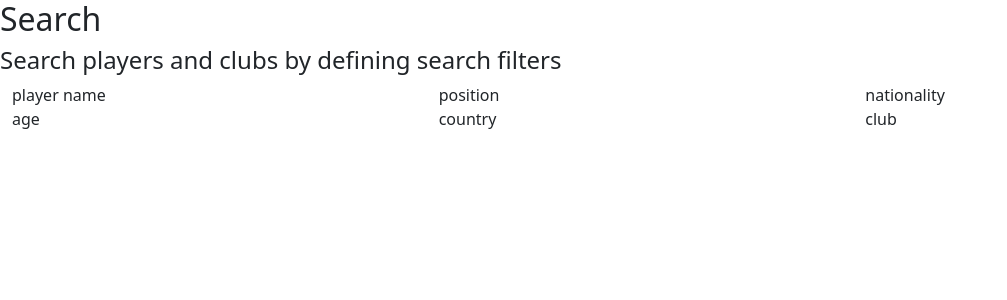
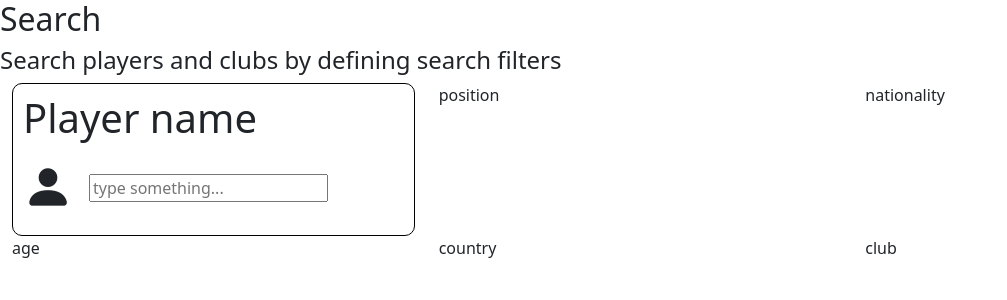
Before and after one commit to ShyqeriTari/Unique., a React (Create React App) app: page /search in a window 1280 px wide. Shown: the top 300 px of the page, without its empty margins (0-1007 px from the left). Built offline with nearby package versions, Linux system fonts and the light colour scheme.

Commit message:
Search section player profile

```diff
--- /dev/null
+++ b/src/App.css
@@ -0,0 +1,11 @@
+.search-sec-container{
+border: 1px solid black;
+border-radius: 10px;
+padding: 10px;
+
+}
+
+.bi{
+  font-size: 50px;
+
+}
--- a/src/App.js
+++ b/src/App.js
@@ -3,6 +3,8 @@ import Card from "./components/Card";
 import { BrowserRouter as Router, Routes, Route} from "react-router-dom"
 import Search from "./components/Search";
 import SearchResult from "./components/SearchResult";
+import PlayerProfile from "./components/PlayerProfile";
+import "./App.css"
 
 function App() {
   return (
@@ -11,6 +13,7 @@ function App() {
         <Route path="/" exact element={<Card />} />
         <Route path="/search" exact element={<Search />} />
         <Route path="/search-result" exact element={<SearchResult />} />
+        <Route path="/player" exact element={<PlayerProfile />} />
       </Routes>
     </Router>
   );
--- a/src/components/Card.jsx
+++ b/src/components/Card.jsx
@@ -29,7 +29,7 @@ const Card = () => {
 					<h5 className="java mt-3">Argentina</h5>
 				</div>
 				<div className="face face2 d-flex flex-column align-items-center justify-content-between">
-				<h2>Lionel Messi</h2>
+				<h2>Van Basten</h2>
 					<img src="https://upload.wikimedia.org/wikipedia/it/4/4d/Marco_van_Basten.jpg" alt="player-img" />
 
 				</div>
--- /dev/null
+++ b/src/components/PlayerProfile.jsx
@@ -0,0 +1,9 @@
+const PlayerProfile = () => {
+    return(
+        <div>
+            player profile
+        </div>
+    )
+}
+
+export default PlayerProfile
--- a/src/components/Search.jsx
+++ b/src/components/Search.jsx
@@ -1,4 +1,5 @@
 import { Col, Row } from "react-bootstrap"
+import SearchSection from "./SearchSection"
 
 const Search = () => {
     return(
@@ -9,15 +10,15 @@ const Search = () => {
             </div>
 
             <Row className="m-auto">
-                <Col md={6} lg={4}>player name</Col>
-                <Col md={6} lg={4}>position</Col>
-                <Col md={6} lg={4}>nationality</Col>
+                <Col sm={6} md={6} lg={4}><SearchSection title={"Player name"} icon={"bi bi-person-fill"} /></Col>
+                <Col sm={6} md={6} lg={4}>position</Col>
+                <Col sm={6} md={6} lg={4}>nationality</Col>
             </Row>
 
             <Row className="m-auto">
-                <Col md={6} lg={4}>age</Col>
-                <Col md={6} lg={4}>country</Col>
-                <Col md={6} lg={4}>club</Col>
+                <Col sm={6} md={6} lg={4}>age</Col>
+                <Col sm={6} md={6} lg={4}>country</Col>
+                <Col sm={6} md={6} lg={4}>club</Col>
             </Row>
 
         </div>
--- /dev/null
+++ b/src/components/SearchSection.jsx
@@ -0,0 +1,13 @@
+const SearchSection = ({title, icon}) => {
+    return(
+        <div className="search-sec-container">
+            <h1>{title}</h1>
+           <div className="d-flex align-items-center">
+            <i class={icon}></i>
+            <input className="ms-3 h-50" type="text" placeholder="type something..."></input>
+            </div>
+        </div>
+    )
+}
+
+export default SearchSection
--- a/src/index.js
+++ b/src/index.js
@@ -4,6 +4,7 @@ import './index.css';
 import App from './App';
 import reportWebVitals from './reportWebVitals';
 import "bootstrap/dist/css/bootstrap.min.css"
+import "bootstrap-icons/font/bootstrap-icons.css"
 
 const root = ReactDOM.createRoot(document.getElementById('root'));
 root.render(
```
